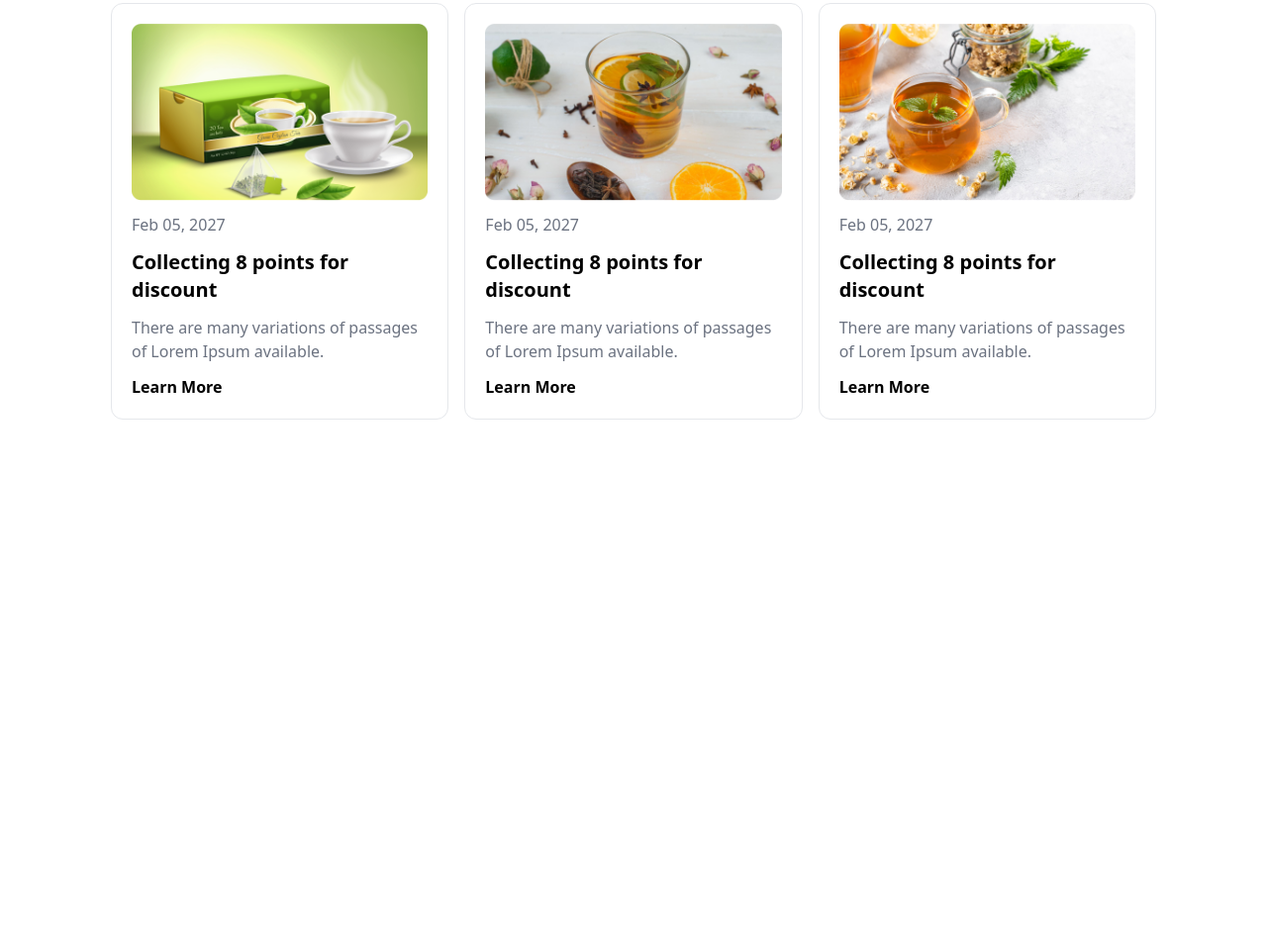
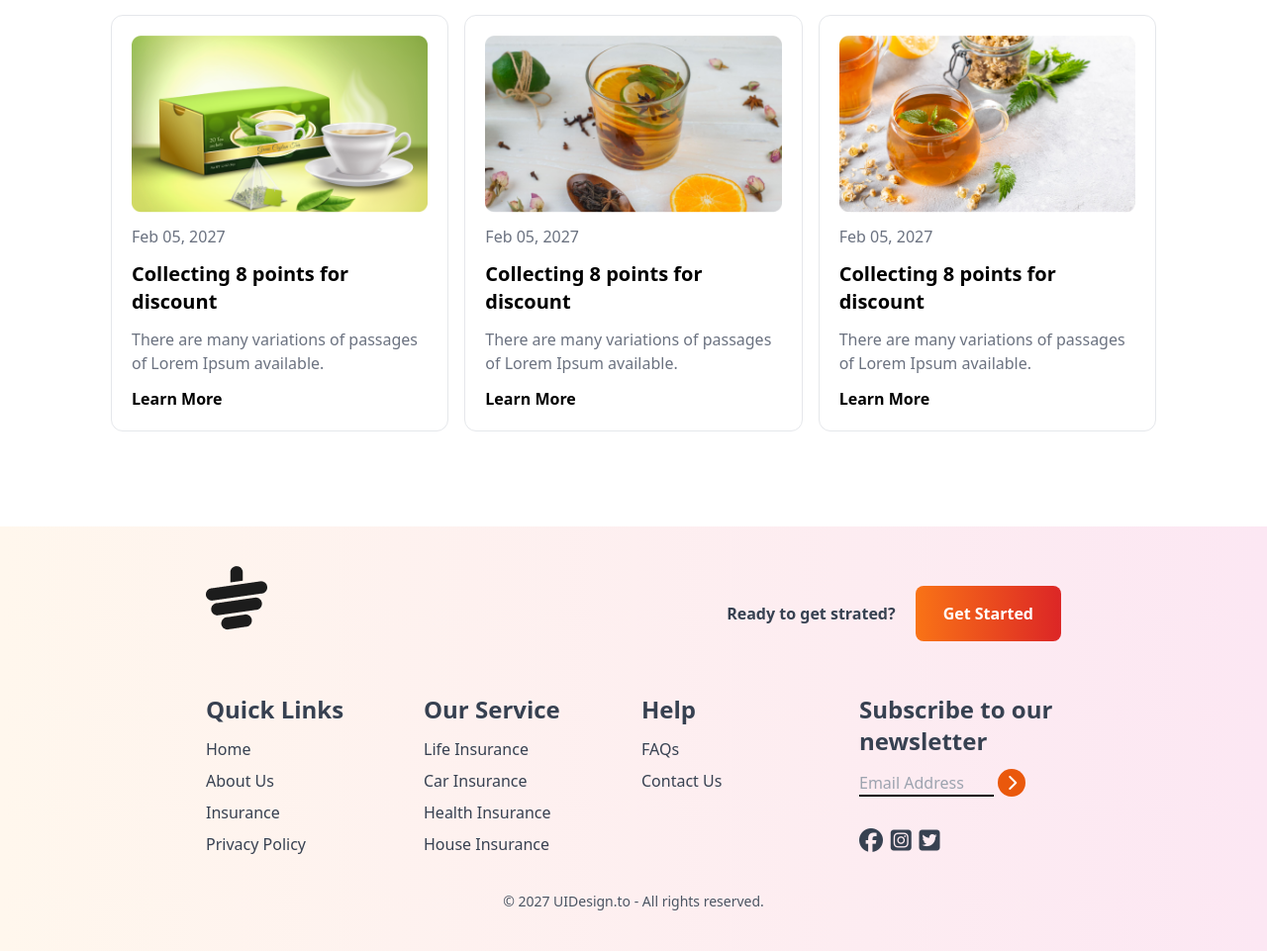
Before and after one commit to Eyasine/tea-house-web, a plain HTML site: page index.html in a window 1280 px wide. Shown: the part 2728-3689 px from the top of the page at 99% size. Before the commit the page ends 3248 px from the top, so only its background shows below. Drawn offline with nearby package versions, Linux system fonts and the light colour scheme.

Commit message:
added an all footer

```diff
--- a/index.html
+++ b/index.html
@@ -251,7 +251,7 @@
          <section class="my-24">
             <div class="">
                 <h1 class="text-5xl font-bold mb-4 text-center">News & Events</h1>
-                <p class="text-gray-500 mb-5 text-center">There are many variations of passages of Lorem Ipsum available, but the majority have suffered alteration in some form, by injected humour, or randomised words which don't look even slightly believable. </p>
+                <p class="text-gray-500 mb-8 text-center w-4/5 mx-auto">There are many variations of passages of Lorem Ipsum available, but the majority have suffered alteration in some form, by injected humour, or randomised words which don't look even slightly believable. </p>
 
                 <div class="grid grid-cols-1 md:grid-cols-2 lg:grid-cols-3 gap-4">
 
@@ -294,6 +294,109 @@
 
     </main>
 
+    <!-- footer section -->
+     <footer class="bg-gradient-to-r from-orange-50 to-pink-100 text-gray-700 py-10 px-4 md:px-16">
+        <div class="w-9/12 mx-auto">
+            <!-- logo -->
+             <div class="mb-8 flex justify-between">
+                <img class="mb-8" src="./images/cup.png" alt="">
+                <div class="flex items-center">
+                    <h4 class="mr-5 font-semibold">Ready to get strated?</h4>
+                    <button class="bg-gradient-to-r from-orange-500 to-red-600 px-7 py-4 rounded-lg text-white font-bold">Get Started</button>
+                </div>
+             </div>
+
+            <!-- links -->
+            <div class="grid grid-cols-1 md:grid-cols-2 lg:grid-cols-4 gap-4">
+                <!-- first column -->
+                <div>
+                    <h3 class="text-2xl font-semibold mb-3">Quick Links</h3>
+                    <ul class="space-y-2">
+                        <li>
+                            <a class="hover:text-orange-600" href="#">Home</a>
+                        </li>
+                        <li>
+                            <a class="hover:text-orange-600" href="#">About Us</a>
+                        </li>
+                        <li>
+                            <a class="hover:text-orange-600" href="#">Insurance</a>
+                        </li>
+                        <li>
+                            <a class="hover:text-orange-600" href="#">Privacy Policy</a>
+                        </li>
+
+
+                    </ul>
+                </div>
+
+                <!-- second column -->
+                <div>
+                    <h3 class="text-2xl font-semibold mb-3">Our Service</h3>
+                    <ul class="space-y-2">
+                        <li>
+                            <a class="hover:text-orange-600" href="#">Life Insurance</a>
+                        </li>
+                        <li>
+                            <a class="hover:text-orange-600" href="#">Car Insurance</a>
+                        </li>
+                        <li>
+                            <a class="hover:text-orange-600" href="#">Health Insurance</a>
+                        </li>
+                        <li>
+                            <a class="hover:text-orange-600" href="#">House Insurance</a>
+                        </li>
+
+
+                    </ul>
+                </div>
+
+                <!-- thard column -->
+                <div>
+                    <h3 class="text-2xl font-semibold mb-3">Help</h3>
+                    <ul class="space-y-2">
+                        <li>
+                            <a class="hover:text-orange-600" href="#">FAQs</a>
+                        </li>
+                        <li>
+                            <a class="hover:text-orange-600" href="#">Contact Us</a>
+                        </li>
+
+
+
+                    </ul>
+                </div>
+
+                <!-- fourth column -->
+                <div>
+                    <h3 class="text-2xl font-semibold mb-3">Subscribe to our newsletter</h3>
+                    <div class="flex flex-col space-y-2">
+                        <div>
+                            <input placeholder="Email Address" type="text" class="bg-transparent border-b-2 border-black w-4/6">
+                            <i class="fa-solid fa-chevron-right w-7 h-7 bg-orange-600 inline-flex text-white rounded-full justify-center items-center"></i>
+                            <div class="flex justify-center w-2/5 mb-2 mt-8 justify-between text-2xl">
+                                <i class="fa-brands fa-facebook"></i>
+                                <i class="fa-brands fa-square-instagram"></i>
+                                <i class="fa-brands fa-square-twitter"></i>
+                            </div>
+                        </div>
+                    </div>
+                </div>
+
+
+
+            </div>
+            <div class="text-center pt-4 mt-4 mx-auto">
+                <p class="text-sm text-gray-600">© 2027 UIDesign.to - All rights reserved.</p>
+            </div>
+
+        </div>
+     </footer>
+
+
+
+
+
+
 </body>
 
 </html>
```
